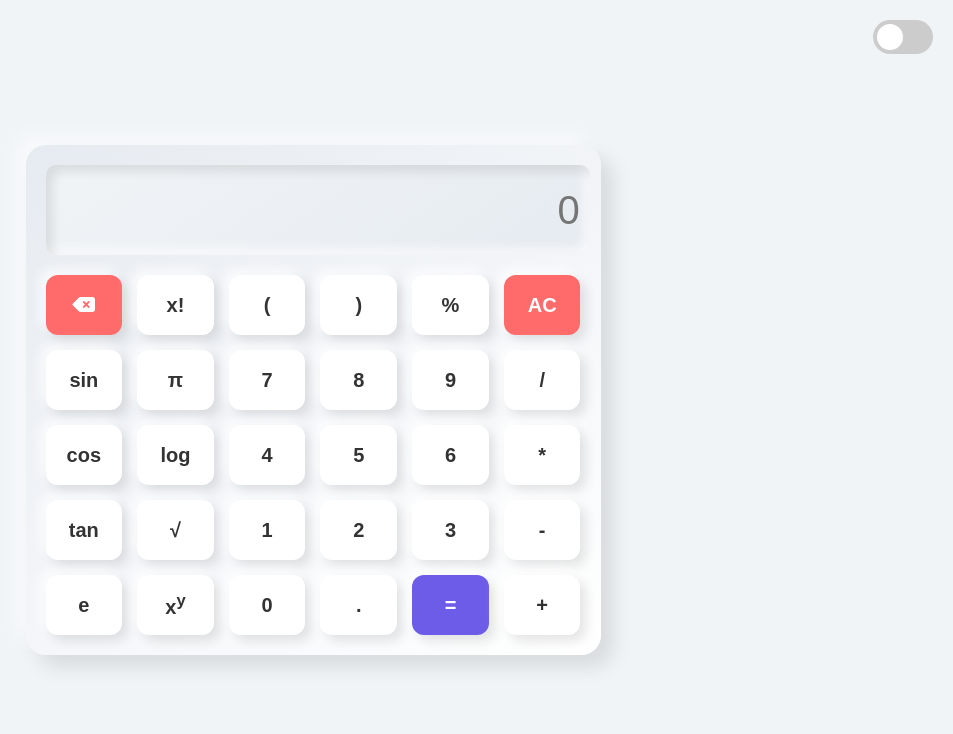
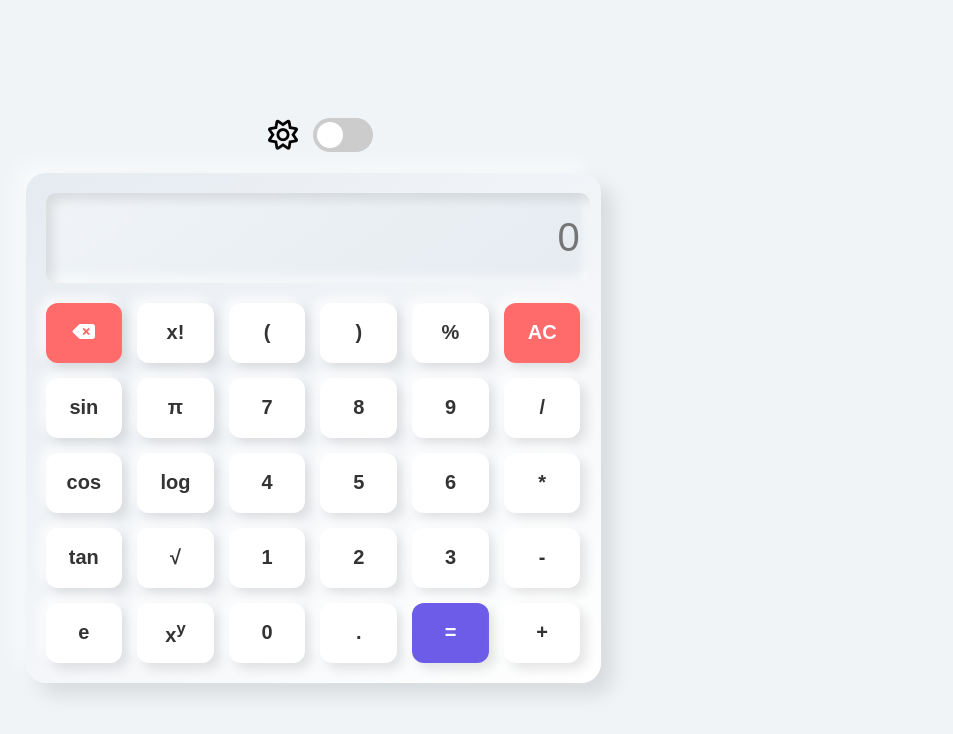
Before and after one commit to Warushika-Wijayarathna/Calculator, a plain HTML site: page src/index.html in a window 1280 px wide. Shown: the whole page, without its empty margins (327-1280 px from the left). Drawn offline with nearby package versions, Linux system fonts and the light colour scheme.

Commit message:
mode change-icon

```diff
--- a/src/index.html
+++ b/src/index.html
@@ -15,11 +15,17 @@
 </head>
 <body>
 
-    <label class="switch">
-        <input type="checkbox" id="mode-toggle">
-        <span class="slider round">
+    <div class="switch-container">
+        <div class="icon">
+            <i class="fa-regular fa-sun" id="mode-icon"></i> <!-- Ensure you use 'fas' for solid icons -->
+        </div>
+        <label class="switch">
+            <input type="checkbox" id="mode-toggle">
+            <span class="slider round">
         </span>
-    </label>
+        </label>
+    </div>
+
     <div class="cal-container">
         <div class="cal-screen">
             <input id="cal-view" type="text" placeholder="0">
--- a/src/scripts/script.js
+++ b/src/scripts/script.js
@@ -139,9 +139,11 @@ $(document).ready(function() {
         if (this.checked) {
             $('body').addClass('dark-mode');
             $('.cal-container').addClass('dark-mode');
+            $('#mode-icon').removeClass('fa-sun').addClass('fa-moon');
         } else {
             $('body').removeClass('dark-mode');
             $('.cal-container').removeClass('dark-mode');
+            $('#mode-icon').removeClass('fa-moon').addClass('fa-sun');
         }
     });
 });
--- a/src/styles/style.css
+++ b/src/styles/style.css
@@ -2,9 +2,9 @@ body {
     padding: 0;
     margin: 0;
     display: flex;
-    flex-direction: column;
     justify-content: center;
     align-items: center;
+    flex-direction: column;
     min-height: 100vh;
     background-color: #f0f4f7;
     font-family: 'Roboto', sans-serif;
@@ -118,9 +118,7 @@ body.dark-mode .cal-keys button.equal-btn {
 
 /* The switch - the box around the slider */
 .switch {
-    position: absolute;
-    top: 20px; /* Adjust the position as needed */
-    right: 20px; /* Adjust the position as needed */
+    position: relative;
     display: inline-block;
     width: 60px;
     height: 34px;
@@ -225,3 +223,15 @@ body.dark-mode .cal-screen #cal-view {
 body.dark-mode .cal-screen #cal-view {
     box-shadow: inset 6px 6px 12px rgba(0, 0, 0, 0.5), inset -6px -6px 12px rgba(255, 255, 255, 0.2); /* Darker shadows */
 }
+
+.switch-container {
+    display: grid;
+    grid-template-columns: 1fr 1fr;
+    align-items: center;
+    padding-bottom: 20px;
+    justify-items: center;
+}
+
+.icon {
+    font-size: 30px;
+}
```
